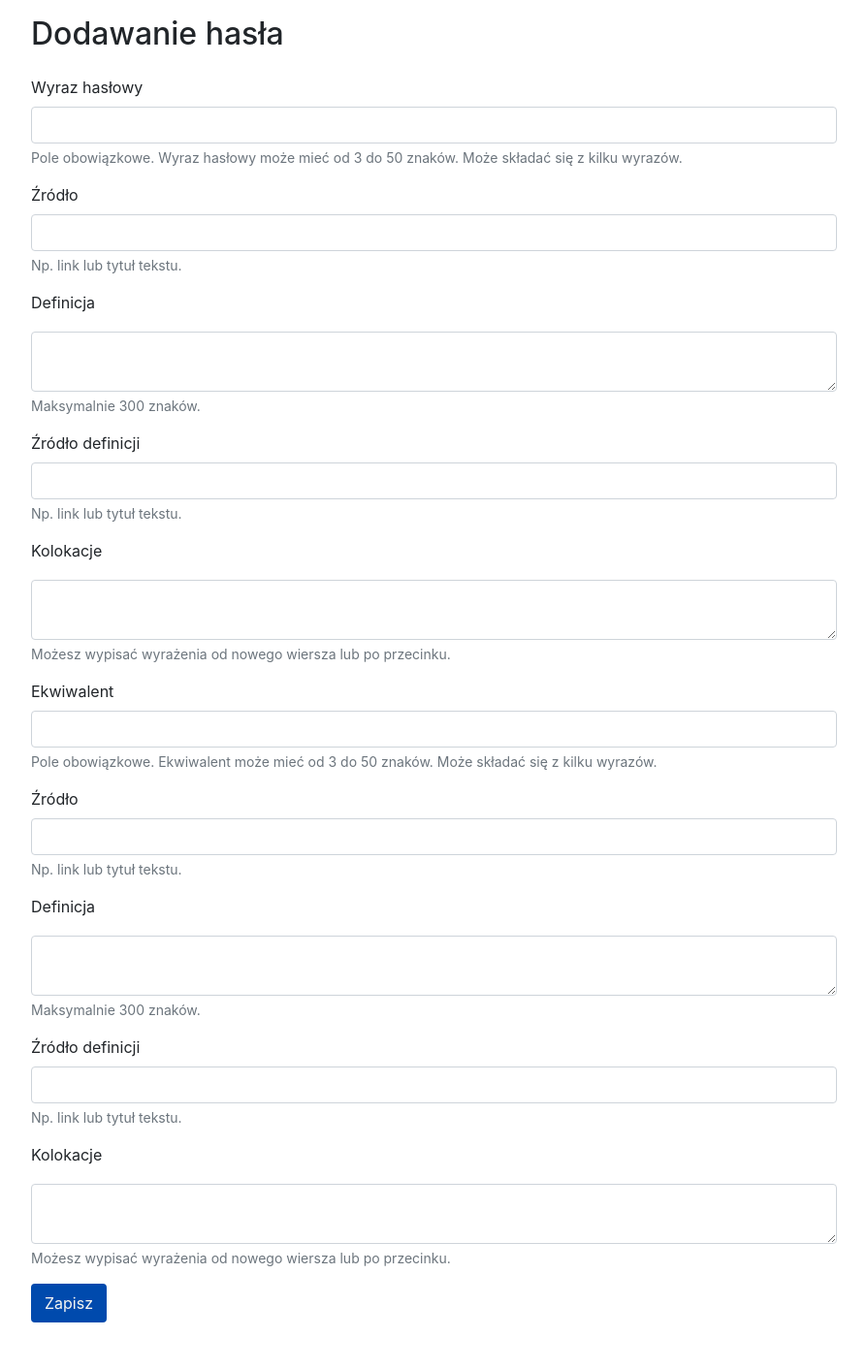
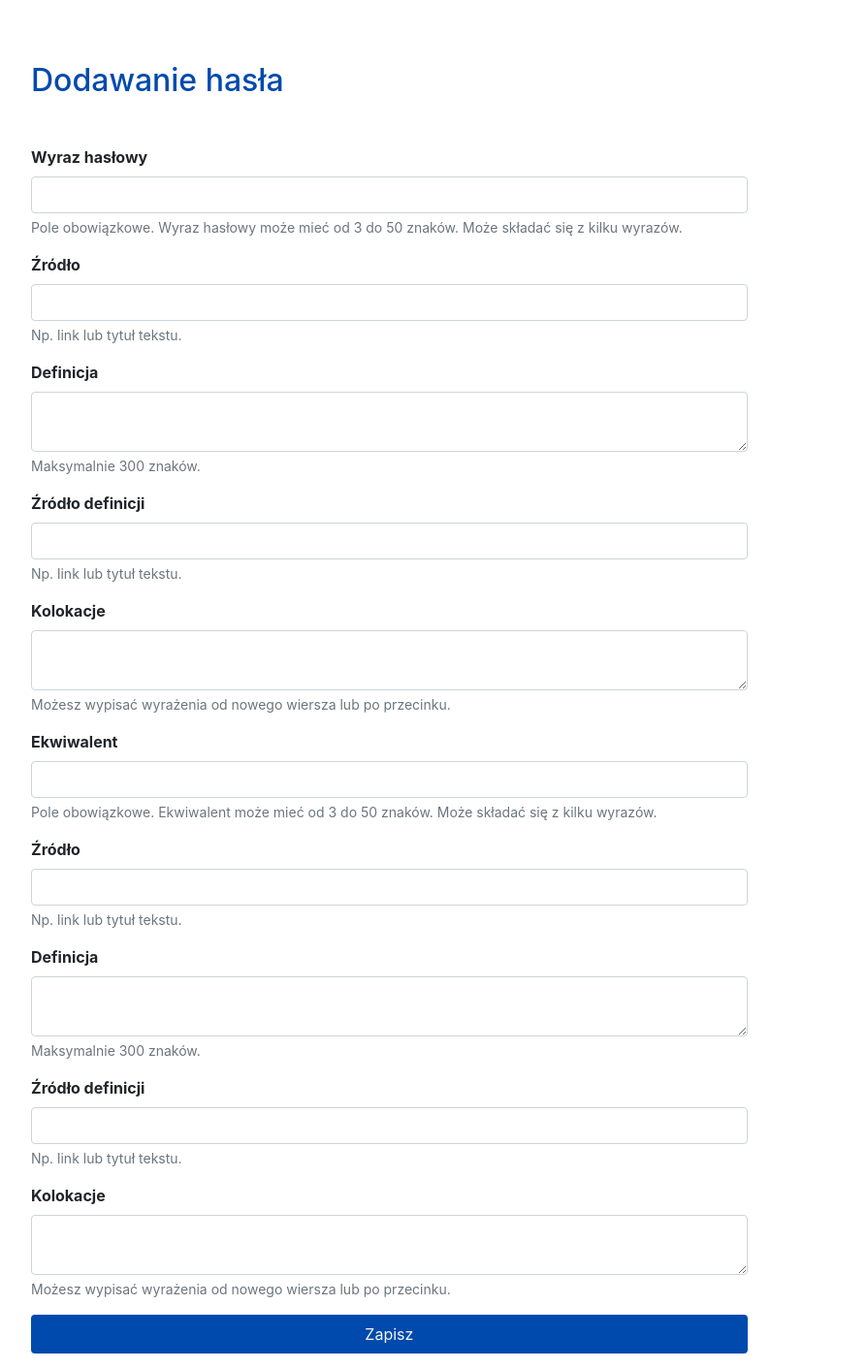
Before and after one commit to WeronikaSzemi/TerminoFront, a React (Create React App) app: page /terms/add in a window 1280 px wide. Shown: the whole page at 97% size, without its empty margins (54-948 px from the left). Before the commit the page ends 1380 px from the top, so only its background shows below. Built offline with nearby package versions, Linux system fonts and the light colour scheme.

Commit message:
Improved add term and edit term form styling; sorted out spinner.

```diff
--- a/src/components/Spinner/Spinner.css
+++ b/src/components/Spinner/Spinner.css
@@ -1,5 +1,5 @@
 .spinner {
-    color: #000000;
+    color: #004AAD;
     font-size: 90px;
     text-indent: -9999em;
     overflow: hidden;
--- a/src/components/Spinner/Spinner.tsx
+++ b/src/components/Spinner/Spinner.tsx
@@ -1,4 +1,8 @@
 import React from "react";
 import './Spinner.css'
 
-export const Spinner = () => <div className="Spinner"/>;
+export const Spinner = () => {
+    return <div className="container">
+        <div className="spinner"/>
+    </div>
+}
--- a/src/components/terms/AddTerm.css
+++ b/src/components/terms/AddTerm.css
@@ -1,3 +1,7 @@
 label > p, textarea {
     margin: 10px 0 1px;
 }
+
+textarea {
+    margin-top: 0;
+}
--- a/src/components/terms/AddTerm.tsx
+++ b/src/components/terms/AddTerm.tsx
@@ -62,12 +62,12 @@ export const AddTerm = () => {
     }
 
     return <div className="container p-3">
-        <h2 className="mb-4">Dodawanie hasła</h2>
+        <h2 className="my-5 theme-text-mainbrand">Dodawanie hasła</h2>
         <form onSubmit={sendForm}
-              className="w-75">
+              className="col-12 col-md-10 col-lg-8">
             <div className="mb-3">
                 <label htmlFor="term"
-                       className="form-label">Wyraz hasłowy</label>
+                       className="form-label fw-bold">Wyraz hasłowy</label>
                 <input
                     type="text"
                     value={entry.term}
@@ -85,7 +85,7 @@ export const AddTerm = () => {
             </div>
             <div className="mb-3">
                 <label htmlFor="termSource"
-                       className="form-label">Źródło</label>
+                       className="form-label fw-bold">Źródło</label>
                 <input
                     type="text"
                     value={entry.termSource}
@@ -101,7 +101,7 @@ export const AddTerm = () => {
             </div>
             <div className="mb-3">
                 <label htmlFor="termDefinition"
-                       className="form-label">Definicja</label>
+                       className="form-label fw-bold">Definicja</label>
                 <textarea
                     value={entry.termDefinition}
                     onChange={e => updateForm('termDefinition', e.target.value)}
@@ -116,7 +116,7 @@ export const AddTerm = () => {
             </div>
             <div className="mb-3">
                 <label htmlFor="termDefinitionSource"
-                       className="form-label">Źródło definicji</label>
+                       className="form-label fw-bold">Źródło definicji</label>
                 <input
                     type="text"
                     value={entry.termDefinitionSource}
@@ -132,7 +132,7 @@ export const AddTerm = () => {
             </div>
             <div className="mb-3">
                 <label htmlFor="termCollocations"
-                       className="form-label">Kolokacje</label>
+                       className="form-label fw-bold">Kolokacje</label>
                 <textarea
                     value={entry.termCollocations}
                     onChange={e => updateForm('termCollocations', e.target.value)}
@@ -147,7 +147,7 @@ export const AddTerm = () => {
             </div>
             <div className="mb-3">
                 <label htmlFor="equivalent"
-                       className="form-label">Ekwiwalent</label>
+                       className="form-label fw-bold">Ekwiwalent</label>
                 <input
                     type="text"
                     value={entry.equivalent}
@@ -165,7 +165,7 @@ export const AddTerm = () => {
             </div>
             <div className="mb-3">
                 <label htmlFor="equivalentSource"
-                       className="form-label">Źródło</label>
+                       className="form-label fw-bold">Źródło</label>
                 <input
                     type="text"
                     value={entry.equivalentSource}
@@ -181,7 +181,7 @@ export const AddTerm = () => {
             </div>
             <div className="mb-3">
                 <label htmlFor="equivalentDefinition"
-                       className="form-label">Definicja</label>
+                       className="form-label fw-bold">Definicja</label>
                 <textarea
                     value={entry.equivalentDefinition}
                     onChange={e => updateForm('equivalentDefinition', e.target.value)}
@@ -196,7 +196,7 @@ export const AddTerm = () => {
             </div>
             <div className="mb-3">
                 <label htmlFor="equivalentDefinitionSource"
-                       className="form-label">Źródło definicji</label>
+                       className="form-label fw-bold">Źródło definicji</label>
                 <input
                     type="text"
                     value={entry.equivalentDefinitionSource}
@@ -212,7 +212,7 @@ export const AddTerm = () => {
             </div>
             <div className="mb-3">
                 <label htmlFor="equivalentCollocations"
-                       className="form-label">Kolokacje</label>
+                       className="form-label fw-bold">Kolokacje</label>
                 <textarea
                     value={entry.equivalentCollocations}
                     onChange={e => updateForm('equivalentCollocations', e.target.value)}
@@ -226,7 +226,7 @@ export const AddTerm = () => {
                 </div>
             </div>
             <button type="submit"
-                    className="btn theme-btn-mainbrand border-2">Zapisz
+                    className="btn theme-btn-mainbrand border-2 w-100">Zapisz
             </button>
         </form>
     </div>
--- a/src/components/user/Login.tsx
+++ b/src/components/user/Login.tsx
@@ -54,7 +54,6 @@ export const Login = () => {
             });
             setLoggedIn(true);
         }
-        ;
     };
 
     return <div className="container p-3">
@@ -94,6 +93,5 @@ export const Login = () => {
             </form>
             <div className={message.style}>{message.content}</div>
         </div>
-
     </div>
 }
--- a/src/components/user/AddUser.tsx
+++ b/src/components/user/Register.tsx
@@ -1,27 +1,33 @@
 import React, {FormEvent, useEffect, useState} from "react";
 import {newUser} from "types";
 import {Spinner} from "../Spinner/Spinner";
-import {LoginView} from "../../views/LoginView";
+import {useNavigate} from "react-router-dom";
 
-
-export const AddUser = () => {
+export const Register = () => {
     const [user, setUser] = useState<newUser>({
         userName: '',
         password: '',
         repeatPassword: '',
     });
-
     const [loading, setLoading] = useState<boolean>(false);
-
     const [verificationResult, setVerificationResult] = useState({
         submitDisabled: true,
         backgroundColor: '',
     });
     const [backgroundColor, setBackgroundColor] = useState<string>('');
+    const [userRegistered, setUserRegistered] = useState(false);
+
+    const navigate = useNavigate();
 
     useEffect(() => {
         verifyPassword();
     }, [user]);
+
+    useEffect(() => {
+        if (userRegistered) {
+            navigate('/user/login');
+        }
+    }, [userRegistered]);
 
     const verifyPassword = () => {
         if (user.password !== user.repeatPassword) {
@@ -50,27 +56,30 @@ export const AddUser = () => {
 
     const sendForm = async (e: FormEvent) => {
         e.preventDefault();
-
         setLoading(true);
 
-        await fetch('http://localhost:3001/user/', {
+        try {
+            const res = await fetch('http://localhost:3001/user/', {
                 method: 'POST',
                 headers: {
                     'Content-Type': 'application/json',
                 },
                 body: JSON.stringify(user),
             });
-        await setLoading(false);
-
-        return <LoginView/>
+            const data = await res.json();
+            setUserRegistered(true);
+        } finally {
+            setLoading(false);
+        }
     };
 
     return <div className="container p-3">
-        <h2 className="mb-4">Rejestracja</h2>
+        <h2 className="my-5 theme-text-mainbrand">Rejestracja</h2>
+        <div className="card w-50 p-3 theme-border-mainbrand">
             <form onSubmit={sendForm}>
                 <div className="mb-3">
                     <label htmlFor="userName"
-                       className="form-label">Nazwa użytkownika_czki</label>
+                           className="form-label fw-bold">Nazwa użytkownika_czki</label>
                     <input
                         type="text"
                         value={user.userName}
@@ -87,7 +96,7 @@ export const AddUser = () => {
             </div>
             <div className="mb-3">
                 <label htmlFor="password"
-                       className="form-label">Hasło</label>
+                       className="form-label fw-bold">Hasło</label>
                 <input
                     type="password"
                     value={user.password}
@@ -105,7 +114,7 @@ export const AddUser = () => {
             </div>
             <div className="mb-3">
                 <label htmlFor="passwordConfirm"
-                       className="form-label">Powtórz hasło</label>
+                       className="form-label fw-bold">Powtórz hasło</label>
                 <input
                     type="password"
                     value={user.repeatPassword}
@@ -118,14 +127,15 @@ export const AddUser = () => {
                     required
                 />
                 <div id="repeatPasswordHelp"
-                     className="form-text">Pole obowiązkowe. Hasło może składać się z od 5 do 15 znaków.
+                     className="form-text">Pole obowiązkowe. W obu polach hasło musi być identyczne.
                 </div>
             </div>
                 <button type="submit"
-                    className="btn theme-btn-mainbrand border-2"
+                        className="btn theme-btn-mainbrand border-2 w-100"
                         disabled={verificationResult.submitDisabled}
                 >Utwórz konto
                 </button>
             </form>
         </div>
+    </div>
 }
--- a/src/views/RegisterView.tsx
+++ b/src/views/RegisterView.tsx
@@ -1,10 +1,10 @@
 import React from "react";
-import {AddUser} from "../components/user/AddUser";
+import {Register} from "../components/user/Register";
 import {Menu} from "../components/homepage/Menu";
 
 export const RegisterView = () => {
     return <>
         <Menu/>
-        <AddUser/>
+        <Register/>
     </>
 }
```
Also changed, not shown: src/components/terms/EditTerm.tsx (+17 -16 lines). Lines whose indentation alone changed are shown as unchanged.
